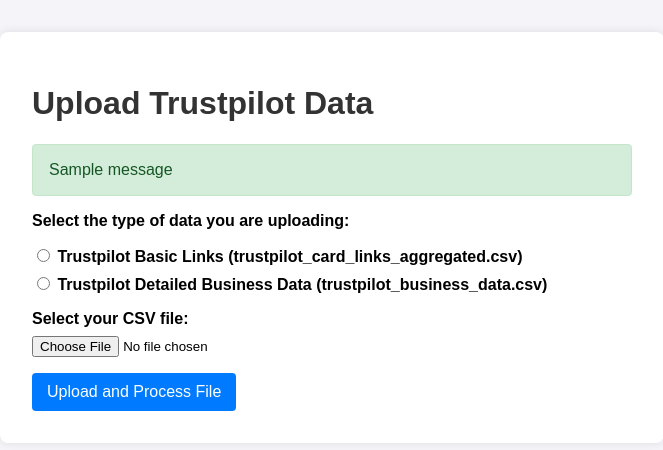
After one commit to Ahmed-Anwar-2001/CurioCrate, a Django app: page /upload-trustpilot-csv/ in a window 1280 px wide. The commit adds this page. Shown: the top 450 px of the page, without its empty margins (308-971 px from the left). Run offline with Django 5.2, Linux system fonts and the light colour scheme; tables that the repository leaves empty hold one stand-in row (values such as "Sample post"); one stand-in notice (Sample message) is shown.

Commit message:
integrated chat functionality and data for the chatbot

```diff
--- /dev/null
+++ b/CurioCrate/CurioAgent/forms.py
@@ -0,0 +1,28 @@
+from django import forms
+
+# Choices for the user to select which type of data they are uploading
+MODEL_CHOICES = [
+    ('links', 'Trustpilot Basic Links (trustpilot_card_links_aggregated.csv)'),
+    ('business', 'Trustpilot Detailed Business Data (trustpilot_business_data.csv)'),
+]
+
+class CSVUploadForm(forms.Form):
+    model_type = forms.ChoiceField(
+        choices=MODEL_CHOICES,
+        label="Select the type of data you are uploading",
+        widget=forms.RadioSelect,  # Radio buttons are user-friendly for few options
+        required=True
+    )
+    csv_file = forms.FileField(
+        label="Select your CSV file",
+        required=True,
+        widget=forms.ClearableFileInput(attrs={'accept': '.csv'})
+    )
+
+    # Add validation to ensure the uploaded file is a CSV
+    def clean_csv_file(self):
+        file = self.cleaned_data.get('csv_file')
+        if file:
+            if not file.name.endswith('.csv'):
+                raise forms.ValidationError("Please upload a valid .csv file.")
+        return file
--- a/CurioCrate/CurioAgent/views.py
+++ b/CurioCrate/CurioAgent/views.py
@@ -1,7 +1,420 @@
+import csv
+import io
+import re
+from urllib.parse import urlparse
+
 from django.shortcuts import render, redirect
+from django.contrib import messages
+from CurioAgent.forms import CSVUploadForm
+from creds.models import TrustpilotCompanyLink, TrustpilotBusinessData
 
-# Create your views here.
-
+from django.http import JsonResponse
+from django.views.decorators.csrf import csrf_exempt
+from django.contrib.auth.decorators import login_required
+import json
+import os
+from groq import Groq
 
 def home(request):
     return render(request, "chat_interface/home.html")
+
+# --- Helper functions to extract the linking key ---
+def get_key_from_review_link(url):
+    if not url: return None
+    match = re.search(r'review/(.*)', url)
+    return match.group(1).lower() if match else None
+
+def get_key_from_website(url):
+    if not url: return None
+    try:
+        hostname = urlparse(url).hostname
+        if hostname:
+            return hostname.replace('www.', '').lower()
+    except Exception:
+        return None
+    return None
+
+# --- The View ---
+def upload_csv_view(request):
+    if request.method == 'POST':
+        form = CSVUploadForm(request.POST, request.FILES)
+        if form.is_valid():
+            model_type = form.cleaned_data['model_type']
+            csv_file = form.cleaned_data['csv_file']
+
+            # Use io.TextIOWrapper to decode the in-memory file
+            decoded_file = io.TextIOWrapper(csv_file.file, encoding='utf-8')
+            reader = csv.DictReader(decoded_file)
+
+            objects_to_create = []
+
+            try:
+                if model_type == 'links':
+                    for row in reader:
+                        key = get_key_from_review_link(row.get('Link'))
+                        if key:
+                            objects_to_create.append(
+                                TrustpilotCompanyLink(
+                                    link=row['Link'],
+                                    company_key=key,
+                                    category=row.get('Category'),
+                                    subcategory=row.get('Subcategory')
+                                )
+                            )
+                    TrustpilotCompanyLink.objects.bulk_create(objects_to_create, ignore_conflicts=True)
+
+                elif model_type == 'business':
+                    for row in reader:
+                        key = get_key_from_website(row.get('Website'))
+                        if key:
+                            objects_to_create.append(
+                                TrustpilotBusinessData(
+                                    company_key=key,
+                                    name=row.get('Name'),
+                                    email=row.get('Email'),
+                                    company=row.get('Company'),
+                                    location=row.get('Location'),
+                                    phone=row.get('Phone'),
+                                    website=row.get('Website'),
+                                    category=row.get('Category'),
+                                    subcategory=row.get('Subcategory'),
+                                    review_count=row.get('Review_Count', '').replace(',', ''),
+                                    ratings=float(row['Ratings']) if row.get('Ratings') else None
+                                )
+                            )
+                    TrustpilotBusinessData.objects.bulk_create(objects_to_create, ignore_conflicts=True)
+
+                messages.success(request, f"Successfully imported {len(objects_to_create)} records.")
+                return redirect('creds:upload_csv')
+
+            except KeyError as e:
+                messages.error(request, f"CSV file is missing a required column: {e}")
+            except Exception as e:
+                messages.error(request, f"An error occurred during processing: {e}")
+
+    else:
+        form = CSVUploadForm()
+
+    return render(request, 'chat_interface/upload_csv.html', {'form': form})
+
+
+
+
+
+
+
+# --- Groq API Setup ---
+groq_api_key = os.environ.get("GROQ_API_KEY")
+if not groq_api_key:
+    raise ValueError("GROQ_API_KEY environment variable not set.")
+groq_client = Groq(api_key=groq_api_key)
+
+# --- Existing & New Tools for Agentic System (no change needed here, they are well-defined) ---
+
+def get_company_link_by_key(company_key: str):
+    try:
+        company_link = TrustpilotCompanyLink.objects.get(company_key__iexact=company_key)
+        return {
+            "link": company_link.link,
+            "category": company_link.category,
+            "subcategory": company_link.subcategory
+        }
+    except TrustpilotCompanyLink.DoesNotExist:
+        return None
+
+def get_business_data_by_key(company_key: str):
+    try:
+        business_data = TrustpilotBusinessData.objects.get(company_key__iexact=company_key)
+        return {
+            "name": business_data.name,
+            "email": business_data.email,
+            "company": business_data.company,
+            "location": business_data.location,
+            "phone": business_data.phone,
+            "website": business_data.website,
+            "category": business_data.category,
+            "subcategory": business_data.subcategory,
+            "review_count": business_data.review_count,
+            "ratings": float(business_data.ratings) if business_data.ratings else None,
+        }
+    except TrustpilotBusinessData.DoesNotExist:
+        return None
+
+def search_companies_by_name(query: str, limit: int = 5):
+    results = TrustpilotBusinessData.objects.filter(
+        name__icontains=query
+    ).values('company_key', 'name', 'website')
+    return list(results[:limit]) if results else []
+
+def search_links_by_category(category: str, subcategory: str = None, limit: int = 5):
+    filters = models.Q(category__icontains=category)
+    if subcategory:
+        filters &= models.Q(subcategory__icontains=subcategory)
+
+    results = TrustpilotCompanyLink.objects.filter(
+        filters
+    ).values('company_key', 'link', 'category', 'subcategory')
+    return list(results[:limit]) if results else []
+
+def search_business_by_category(category: str, subcategory: str = None, limit: int = 5):
+    filters = models.Q(category__icontains=category)
+    if subcategory:
+        filters &= models.Q(subcategory__icontains=subcategory)
+
+    results = TrustpilotBusinessData.objects.filter(
+        filters
+    ).values('company_key', 'name', 'email', 'website', 'category', 'subcategory')
+    return list(results[:limit]) if results else []
+
+def search_business_by_location(location_query: str, limit: int = 5):
+    results = TrustpilotBusinessData.objects.filter(
+        location__icontains=location_query
+    ).values('company_key', 'name', 'location', 'website')
+    return list(results[:limit]) if results else []
+
+# Dictionary to map tool names to their functions
+available_tools = {
+    "get_company_link_by_key": get_company_link_by_key,
+    "get_business_data_by_key": get_business_data_by_key,
+    "search_companies_by_name": search_companies_by_name,
+    "search_links_by_category": search_links_by_category,
+    "search_business_by_category": search_business_by_category,
+    "search_business_by_location": search_business_by_location,
+}
+
+# Define the tools for Groq's function calling (Descriptions updated for clarity)
+groq_tools = [
+    {
+        "type": "function",
+        "function": {
+            "name": "get_company_link_by_key",
+            "description": "Fetches the Trustpilot review link, category, and subcategory for a company given its exact company key. The company key is typically derived from the company's website domain (e.g., 'microsoft.com' -> 'microsoft') or directly from a Trustpilot review URL (e.g., 'trustpilot.com/review/example.com' -> 'example.com'). Use this when the user asks for a specific company's Trustpilot link and you have its exact company key.",
+            "parameters": {
+                "type": "object",
+                "properties": {
+                    "company_key": {
+                        "type": "string",
+                        "description": "The unique key identifying the company on Trustpilot (e.g., 'microsoft', 'chewy').",
+                    },
+                },
+                "required": ["company_key"],
+            },
+        },
+    },
+    {
+        "type": "function",
+        "function": {
+            "name": "get_business_data_by_key",
+            "description": "Retrieves detailed business information from Trustpilot based on a company's exact company key, including name, email, location, phone, website, review count, and ratings. Use this when the user asks for specific details (like contact info, ratings, full company profile) about a known company or a company identified by a previous search.",
+            "parameters": {
+                "type": "object",
+                "properties": {
+                    "company_key": {
+                        "type": "string",
+                        "description": "The unique key identifying the company on Trustpilot (e.g., 'microsoft', 'chewy').",
+                    },
+                },
+                "required": ["company_key"],
+            },
+        },
+    },
+    {
+        "type": "function",
+        "function": {
+            "name": "search_companies_by_name",
+            "description": "Searches for companies in TrustpilotBusinessData by a general company name or keyword (partial, case-insensitive match). This tool is useful for broad queries like 'companies named Tesla' or 'find companies selling pet food'. It returns a list of potential matches, including their company_key, name, and website. If the user then asks for more details about one of these, use 'get_business_data_by_key' with the specific company_key.",
+            "parameters": {
+                "type": "object",
+                "properties": {
+                    "query": {
+                        "type": "string",
+                        "description": "The partial or full name of the company to search for.",
+                    },
+                    "limit": {
+                        "type": "integer",
+                        "description": "Maximum number of results to return (default is 5).",
+                        "default": 5
+                    }
+                },
+                "required": ["query"],
+            },
+        },
+    },
+    {
+        "type": "function",
+        "function": {
+            "name": "search_links_by_category",
+            "description": "Finds Trustpilot company links based on a category and optionally a subcategory (partial, case-insensitive match). This is useful for finding companies within a specific industry. Returns company_keys, links, categories, and subcategories. If the user then asks for more details about one of these, use 'get_business_data_by_key' with the specific company_key.",
+            "parameters": {
+                "type": "object",
+                "properties": {
+                    "category": {
+                        "type": "string",
+                        "description": "The primary category (e.g., 'Electronics', 'Finance', 'Pets').",
+                    },
+                    "subcategory": {
+                        "type": "string",
+                        "description": "An optional more specific subcategory (e.g., 'Online Pet Stores').",
+                    },
+                    "limit": {
+                        "type": "integer",
+                        "description": "Maximum number of results to return (default is 5).",
+                        "default": 5
+                    }
+                },
+                "required": ["category"],
+            },
+        },
+    },
+    {
+        "type": "function",
+        "function": {
+            "name": "search_business_by_category",
+            "description": "Retrieves detailed business data for companies based on a category and optionally a subcategory (partial, case-insensitive match). Useful for getting contact info, website, and ratings for companies in a specific industry. Returns company_keys, names, emails, and websites. If the user then asks for more details about one of these, use 'get_business_data_by_key' with the specific company_key.",
+            "parameters": {
+                "type": "object",
+                "properties": {
+                    "category": {
+                        "type": "string",
+                        "description": "The primary category (e.g., 'Electronics', 'Finance', 'Pets').",
+                    },
+                    "subcategory": {
+                        "type": "string",
+                        "description": "An optional more specific subcategory (e.g., 'Online Pet Stores').",
+                    },
+                    "limit": {
+                        "type": "integer",
+                        "description": "Maximum number of results to return (default is 5).",
+                        "default": 5
+                    }
+                },
+                "required": ["category"],
+            },
+        },
+    },
+    {
+        "type": "function",
+        "function": {
+            "name": "search_business_by_location",
+            "description": "Searches for companies based on a geographical location query (partial, case-insensitive match). Returns company_keys, names, locations, and websites. If the user then asks for more details about one of these, use 'get_business_data_by_key' with the specific company_key.",
+            "parameters": {
+                "type": "object",
+                "properties": {
+                    "location_query": {
+                        "type": "string",
+                        "description": "The location to search for (e.g., 'London', 'New York', 'Germany').",
+                    },
+                    "limit": {
+                        "type": "integer",
+                        "description": "Maximum number of results to return (default is 5).",
+                        "default": 5
+                    }
+                },
+                "required": ["location_query"],
+            },
+        },
+    },
+]
+
+
+@csrf_exempt
+def chat_api_view(request):
+    """
+    API endpoint for handling chat messages and interacting with the Groq API.
+    """
+    if request.method == 'POST':
+        try:
+            data = json.loads(request.body)
+            user_message = data.get('message')
+
+            if not user_message:
+                return JsonResponse({"error": "No message provided"}, status=400)
+
+            messages = [
+                {
+                    "role": "system",
+                    "content": (
+                        "You are Alfred, an advanced AI assistant specialized in finding lead and service information "
+                        "from Trustpilot data. You have access to a suite of tools to query companies by their "
+                        "exact 'company key', or by name, category, subcategory, or location using flexible search. "
+                        "Your primary goal is to retrieve the most relevant information based on the user's query and present it clearly.\n\n"
+                        "**Tool Usage Guidelines & Response Strategy:**\n"
+                        "1.  **Prioritize:** If the user provides a specific company name or a clear company key, use `get_company_link_by_key` or `get_business_data_by_key` directly.\n"
+                        "2.  **General Search:** For broad queries (e.g., 'companies in category X', 'find companies named Y', 'companies in Z location'), use the appropriate `search_` tool (e.g., `search_business_by_category`, `search_companies_by_name`, `search_business_by_location`).\n"
+                        "3.  **Presenting Search Results:** If a `search_` tool returns a list of results, **present these results directly to the user in a clear, readable format (e.g., a numbered list of names and their primary identifier like website or link).** State how many results were found.\n"
+                        "    * **Crucial:** Do NOT re-prompt the user with the same question if results are already obtained. Instead, ask if they'd like more details on a *specific* company from the list, or to refine the search.\n"
+                        "    * *Example Response for Search:* 'I found X companies matching your query:\n1. Company A (Website: companyA.com)\n2. Company B (Link: trustpilot.com/review/companyB.com)\nWould you like more details on any of these, or perhaps a different search?'\n"
+                        "4.  **Providing Details (get_business_data_by_key):** When `get_business_data_by_key` is used, extract and present the **most relevant information** (Name, Website, Category, Subcategory, Email, Phone, Location, Ratings, Review Count) clearly and concisely. If some data points are missing, just omit them gracefully. \n"
+                        "    * *Example Response for Details:* 'Here are the details for [Company Name]:\nWebsite: [website]\nCategory: [category]\nEmail: [email]\nPhone: [phone]\nLocation: [location]\nTrustpilot Rating: [ratings] based on [review_count] reviews.'\n"
+                        "5.  **No Results:** If a tool returns no results, politely inform the user that no information was found for their query and suggest refining the search or providing more details.\n"
+                        "6.  **Comprehensive Answers:** Always provide detailed and helpful answers based on the *actual data* retrieved by the tools. Mention 'According to Trustpilot data...' or similar phrasing.\n"
+                        "7.  **Maintain Context:** Remember previous turns in the conversation. If a user asks for 'details on the first one' after a search, infer which company they mean.\n"
+                        "8.  **Error Handling:** If a tool execution results in an error, inform the user that there was an issue retrieving the information."
+                    )
+                },
+                {"role": "user", "content": user_message}
+            ]
+
+            try:
+                # Step 1: Send user message to Groq for tool recommendation
+                response = groq_client.chat.completions.create(
+                    model="meta-llama/llama-4-maverick-17b-128e-instruct",
+                    messages=messages,
+                    tools=groq_tools,
+                    tool_choice="auto",
+                )
+
+                response_message = response.choices[0].message
+                tool_calls = response_message.tool_calls
+
+                # Step 2: Check if Groq decided to call a tool
+                if tool_calls:
+                    messages.append(response_message) # Append the tool call request to the message history
+
+                    # Execute each tool call recommended by Groq
+                    for tool_call in tool_calls:
+                        function_name = tool_call.function.name
+                        function_args = json.loads(tool_call.function.arguments)
+
+                        tool_output = None
+                        if function_name in available_tools:
+                            tool_function = available_tools[function_name]
+                            try:
+                                tool_output = tool_function(**function_args)
+                            except Exception as e:
+                                tool_output = {"error": f"Error executing tool '{function_name}': {e}"}
+                                print(f"Tool execution error: {e}")
+                        else:
+                            tool_output = {"error": f"Tool '{function_name}' not found."}
+                            print(f"Tool not found: {function_name}")
+
+                        # Append tool output to messages
+                        messages.append(
+                            {
+                                "tool_call_id": tool_call.id,
+                                "role": "tool",
+                                "name": function_name,
+                                "content": json.dumps(tool_output),
+                            }
+                        )
+
+                    # Step 3: Send the conversation (with tool outputs) back to Groq for a final, informed response
+                    # Groq should now use the tool_output to formulate the answer.
+                    second_response = groq_client.chat.completions.create(
+                        model="meta-llama/llama-4-maverick-17b-128e-instruct",
+                        messages=messages,
+                    )
+                    bot_response_content = second_response.choices[0].message.content
+                else:
+                    # If no tool was called, Groq provides a direct text response
+                    bot_response_content = response_message.content
+
+                return JsonResponse({"botResponse": bot_response_content})
+
+            except Exception as e:
+                print(f"Error communicating with Groq API: {e}")
+                return JsonResponse({"error": "Failed to get response from AI. Please try again later."}, status=500)
+
+        except json.JSONDecodeError:
+            return JsonResponse({"error": "Invalid JSON"}, status=400)
+    return JsonResponse({"error": "Invalid request method"}, status=405)
--- a/CurioCrate/creds/urls.py
+++ b/CurioCrate/creds/urls.py
@@ -1,5 +1,5 @@
 from django.urls import path
-from CurioAgent.views import home
+from CurioAgent.views import (home, upload_csv_view, chat_api_view)
 from .views import (
     SignupAPIView, SignupPageView,
     LoginAPIView, TokenRefreshAPIView, LoginPageView, VerifyEmailView
@@ -25,4 +25,11 @@ urlpatterns = [
 
     # Email verification
     path('verify-email/', VerifyEmailView.as_view(), name='verify-email'),
+
+    # Ingest Data from CSV
+    path('upload-trustpilot-csv/', upload_csv_view, name='upload_csv'),
+
+
+    # Chat API
+    path('api/chat/', chat_api_view, name='chat_api'),
 ]
--- /dev/null
+++ b/CurioCrate/templates/chat_interface/upload_csv.html
@@ -0,0 +1,42 @@
+<!DOCTYPE html>
+<html lang="en">
+<head>
+    <meta charset="UTF-8">
+    <meta name="viewport" content="width=device-width, initial-scale=1.0">
+    <title>Upload Trustpilot CSV</title>
+    <style>
+        body { font-family: sans-serif; margin: 2em; background-color: #f4f4f9; }
+        .container { max-width: 600px; margin: auto; padding: 2em; background: #fff; border-radius: 8px; box-shadow: 0 0 10px rgba(0,0,0,0.1); }
+        h1 { color: #333; }
+        form p { margin-bottom: 1em; }
+        label { display: block; margin-bottom: 0.5em; font-weight: bold; }
+        ul.messages { list-style-type: none; padding: 0; }
+        .messages li { padding: 1em; margin-bottom: 1em; border-radius: 4px; }
+        .messages li.success { background-color: #d4edda; color: #155724; border: 1px solid #c3e6cb; }
+        .messages li.error { background-color: #f8d7da; color: #721c24; border: 1px solid #f5c6cb; }
+        button { background-color: #007bff; color: white; padding: 10px 15px; border: none; border-radius: 4px; cursor: pointer; font-size: 1em; }
+        button:hover { background-color: #0056b3; }
+    </style>
+</head>
+<body>
+    <div class="container">
+        <h1>Upload Trustpilot Data</h1>
+
+        {% if messages %}
+            <ul class="messages">
+                {% for message in messages %}
+                    <li class="{{ message.tags }}">{{ message }}</li>
+                {% endfor %}
+            </ul>
+        {% endif %}
+
+        <form method="post" enctype="multipart/form-data">
+            {% csrf_token %}
+
+            {{ form.as_p }}
+
+            <button type="submit">Upload and Process File</button>
+        </form>
+    </div>
+</body>
+</html>
```
Also changed, not shown: CurioCrate/CurioCrate/settings.py (+10 -4 lines), CurioCrate/creds/models.py (+38 -1 lines), CurioCrate/docker-compose.yml (added, +72 -0 lines), CurioCrate/requirements.txt (added, +18 -0 lines), CurioCrate/templates/chat_interface/home.html (+69 -14 lines), 2 other files.
